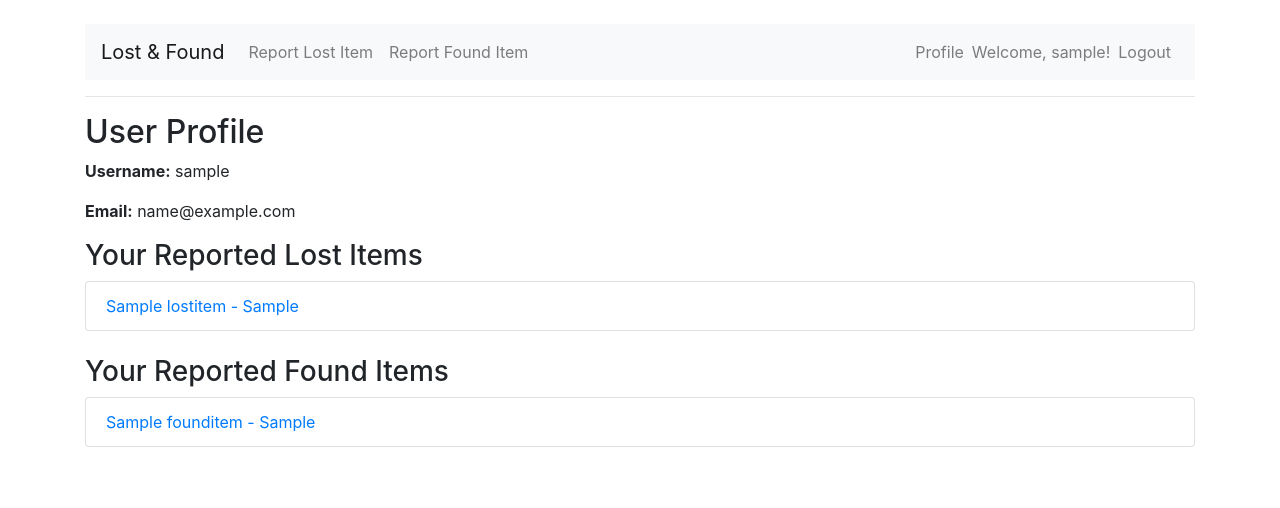
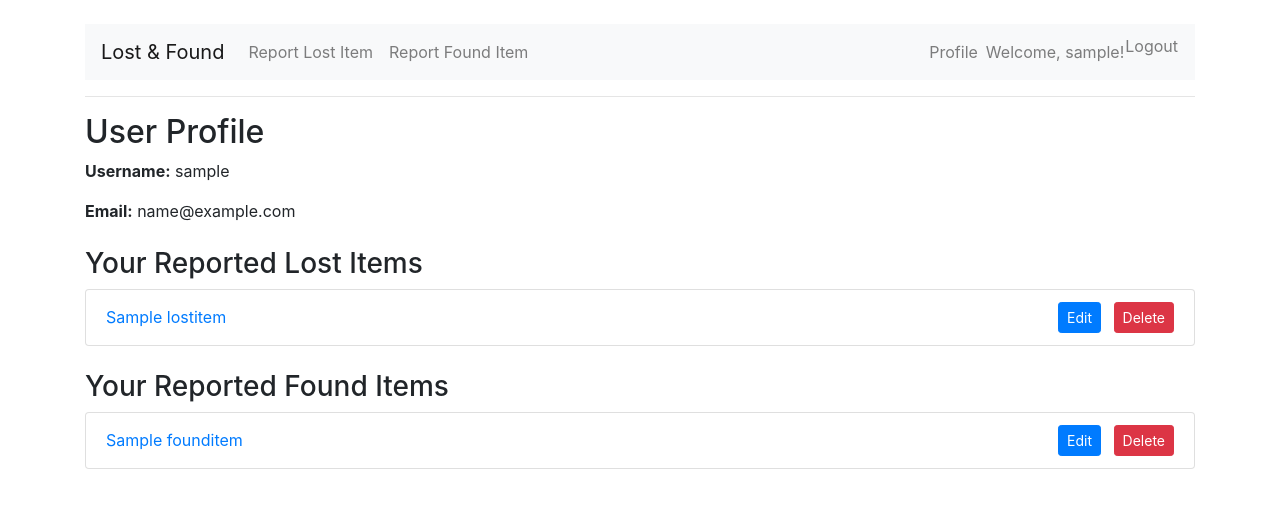
Before and after one commit to graziton/lost_and_found_portal, a Django app: page /profile/ in a window 1280 px wide. Shown: the top 508 px of the page. Run offline with Django 5.2, Linux system fonts and the light colour scheme; a user stored in the database is signed in; tables that the repository leaves empty hold one stand-in row (values such as "Sample post"); some libraries are stand-ins or nearby versions.

Commit message:
Added edit and delete functionality for lost and found items using UpdateView and DeleteView; users can now modify or remove their own reports.

```diff
--- a/lost_and_found/templates/lost_and_found/base.html
+++ b/lost_and_found/templates/lost_and_found/base.html
@@ -4,6 +4,21 @@
   <meta charset="UTF-8">
   <title>Lost &amp; Found Portal</title>
   <link rel="stylesheet" href="https://stackpath.bootstrapcdn.com/bootstrap/4.5.2/css/bootstrap.min.css">
+  <style>
+    /* Ensure inline elements in the navbar are vertically aligned */
+    .navbar-nav .nav-item,
+    .navbar-nav .nav-item form,
+    .navbar-nav .nav-item form button {
+      display: inline-block;
+      vertical-align: middle;
+    }
+    /* Remove extra padding/margin from the logout button */
+    .navbar-nav .nav-item form button {
+      padding: 0;
+      margin: 0;
+      line-height: inherit;
+    }
+  </style>
 </head>
 <body>
   <div class="container mt-4">
@@ -27,7 +42,10 @@
               <span class="navbar-text">Welcome, {{ user.username }}!</span>
             </li>
             <li class="nav-item">
-            <a class="nav-link" href="{% url 'logout' %}">Logout</a>
+              <form id="logout-form" method="post" action="{% url 'logout' %}" style="display:inline-block;">
+                {% csrf_token %}
+                <button type="submit" class="btn btn-link nav-link" style="padding:0; margin:0;">Logout</button>
+              </form>
             </li>
           {% else %}
             <li class="nav-item">
--- a/lost_and_found/templates/lost_and_found/profile.html
+++ b/lost_and_found/templates/lost_and_found/profile.html
@@ -5,14 +5,16 @@
   <p><strong>Username:</strong> {{ user.username }}</p>
   <p><strong>Email:</strong> {{ user.email }}</p>
 
-  <h3>Your Reported Lost Items</h3>
+  <h3 class="mt-4">Your Reported Lost Items</h3>
   {% if user_lost_items %}
     <ul class="list-group">
       {% for item in user_lost_items %}
-        <li class="list-group-item">
-          <a href="{% url 'lost_item_detail' item.pk %}">
-            {{ item.title }} - {{ item.location }}
-          </a>
+        <li class="list-group-item d-flex justify-content-between align-items-center">
+          <a href="{% url 'lost_item_detail' item.pk %}">{{ item.title }}</a>
+          <div>
+            <a href="{% url 'lost_item_update' item.pk %}" class="btn btn-sm btn-primary mr-2">Edit</a>
+            <a href="{% url 'lost_item_delete' item.pk %}" class="btn btn-sm btn-danger">Delete</a>
+          </div>
         </li>
       {% endfor %}
     </ul>
@@ -24,10 +26,12 @@
   {% if user_found_items %}
     <ul class="list-group">
       {% for item in user_found_items %}
-        <li class="list-group-item">
-          <a href="{% url 'found_item_detail' item.pk %}">
-            {{ item.title }} - {{ item.location }}
-          </a>
+        <li class="list-group-item d-flex justify-content-between align-items-center">
+          <a href="{% url 'found_item_detail' item.pk %}">{{ item.title }}</a>
+          <div>
+            <a href="{% url 'found_item_update' item.pk %}" class="btn btn-sm btn-primary mr-2">Edit</a>
+            <a href="{% url 'found_item_delete' item.pk %}" class="btn btn-sm btn-danger">Delete</a>
+          </div>
         </li>
       {% endfor %}
     </ul>
--- a/lost_and_found/urls.py
+++ b/lost_and_found/urls.py
@@ -1,5 +1,8 @@
 from django.urls import path
-from .views import home, report_lost, report_found, items_list, lost_item_detail, found_item_detail, register, profile
+from .views import (
+    home, report_lost, report_found, items_list, lost_item_detail, found_item_detail, register, profile,
+    LostItemUpdateView, LostItemDeleteView, FoundItemUpdateView, FoundItemDeleteView
+)
 
 urlpatterns = [
     path('', home, name='home'),
@@ -10,4 +13,8 @@ urlpatterns = [
     path('found-item/<int:pk>/', found_item_detail, name='found_item_detail'),
     path('register/', register, name='register'),
     path('profile/', profile, name='profile'),
+    path('lost-item/<int:pk>/edit/', LostItemUpdateView.as_view(), name='lost_item_update'),
+    path('lost-item/<int:pk>/delete/', LostItemDeleteView.as_view(), name='lost_item_delete'),
+    path('found-item/<int:pk>/edit/', FoundItemUpdateView.as_view(), name='found_item_update'),
+    path('found-item/<int:pk>/delete/', FoundItemDeleteView.as_view(), name='found_item_delete'),
 ]
--- a/lost_and_found/views.py
+++ b/lost_and_found/views.py
@@ -4,6 +4,8 @@ from .models import LostItem, FoundItem
 from django.db.models import Q
 from datetime import datetime
 from django.contrib.auth.decorators import login_required
+from django.views.generic import UpdateView, DeleteView
+from django.contrib.auth.mixins import LoginRequiredMixin
 
 def home(request):
     return render(request, 'lost_and_found/home.html')
@@ -93,3 +95,47 @@ def register(request):
     else:
         form = UserRegistrationForm()
     return render(request, 'lost_and_found/register.html', {'form': form})
+
+# ---------------------------
+# Edit and Delete Views
+# ---------------------------
+
+class LostItemUpdateView(LoginRequiredMixin, UpdateView):
+    model = LostItem
+    form_class = LostItemForm
+    template_name = 'lost_and_found/update_lost_item.html'
+    success_url = '/'
+
+    def get_queryset(self):
+        # Only allow the reporting user to edit their own lost items
+        return LostItem.objects.filter(reported_by=self.request.user)
+
+class LostItemDeleteView(LoginRequiredMixin, DeleteView):
+    model = LostItem
+    template_name = 'lost_and_found/delete_lost_item.html'
+    success_url = '/'
+
+    def get_queryset(self):
+        # Only allow the reporting user to delete their own lost items
+        return LostItem.objects.filter(reported_by=self.request.user)
+
+class FoundItemUpdateView(LoginRequiredMixin, UpdateView):
+    model = FoundItem
+    form_class = FoundItemForm
+    template_name = 'lost_and_found/update_found_item.html'
+    success_url = '/'
+
+    def get_queryset(self):
+        # Only allow the reporting user to edit their own found items
+        return FoundItem.objects.filter(reported_by=self.request.user)
+
+class FoundItemDeleteView(LoginRequiredMixin, DeleteView):
+    model = FoundItem
+    template_name = 'lost_and_found/delete_found_item.html'
+    success_url = '/'
+
+    def get_queryset(self):
+        # Only allow the reporting user to delete their own found items
+        return FoundItem.objects.filter(reported_by=self.request.user)
+
+# Existing profile view remains here if you already defined it.
--- a/lost_and_found_portal/urls.py
+++ b/lost_and_found_portal/urls.py
@@ -1,19 +1,3 @@
-"""
-URL configuration for lost_and_found_portal project.
-
-The `urlpatterns` list routes URLs to views. For more information please see:
-    https://docs.djangoproject.com/en/5.1/topics/http/urls/
-Examples:
-Function views
-    1. Add an import:  from my_app import views
-    2. Add a URL to urlpatterns:  path('', views.home, name='home')
-Class-based views
-    1. Add an import:  from other_app.views import Home
-    2. Add a URL to urlpatterns:  path('', Home.as_view(), name='home')
-Including another URLconf
-    1. Import the include() function: from django.urls import include, path
-    2. Add a URL to urlpatterns:  path('blog/', include('blog.urls'))
-"""
 from django.contrib import admin
 from django.urls import path, include
 from django.conf import settings
@@ -24,5 +8,6 @@ urlpatterns = [
     path('', include('lost_and_found.urls')),  # Your app's URLs
     path('accounts/', include('django.contrib.auth.urls')),  # Authentication URLs
 ]
+
 if settings.DEBUG:
     urlpatterns += static(settings.MEDIA_URL, document_root=settings.MEDIA_ROOT)
```
Also changed, not shown: lost_and_found/templates/lost_and_found/delete_found_item.html (added, +11 -0 lines), lost_and_found/templates/lost_and_found/delete_lost_item.html (added, +11 -0 lines), lost_and_found/templates/lost_and_found/update_found_item.html (added, +11 -0 lines), lost_and_found/templates/lost_and_found/update_lost_item.html (added, +11 -0 lines), lost_and_found_portal/settings.py (+5 -15 lines). Lines whose indentation alone changed are shown as unchanged.
